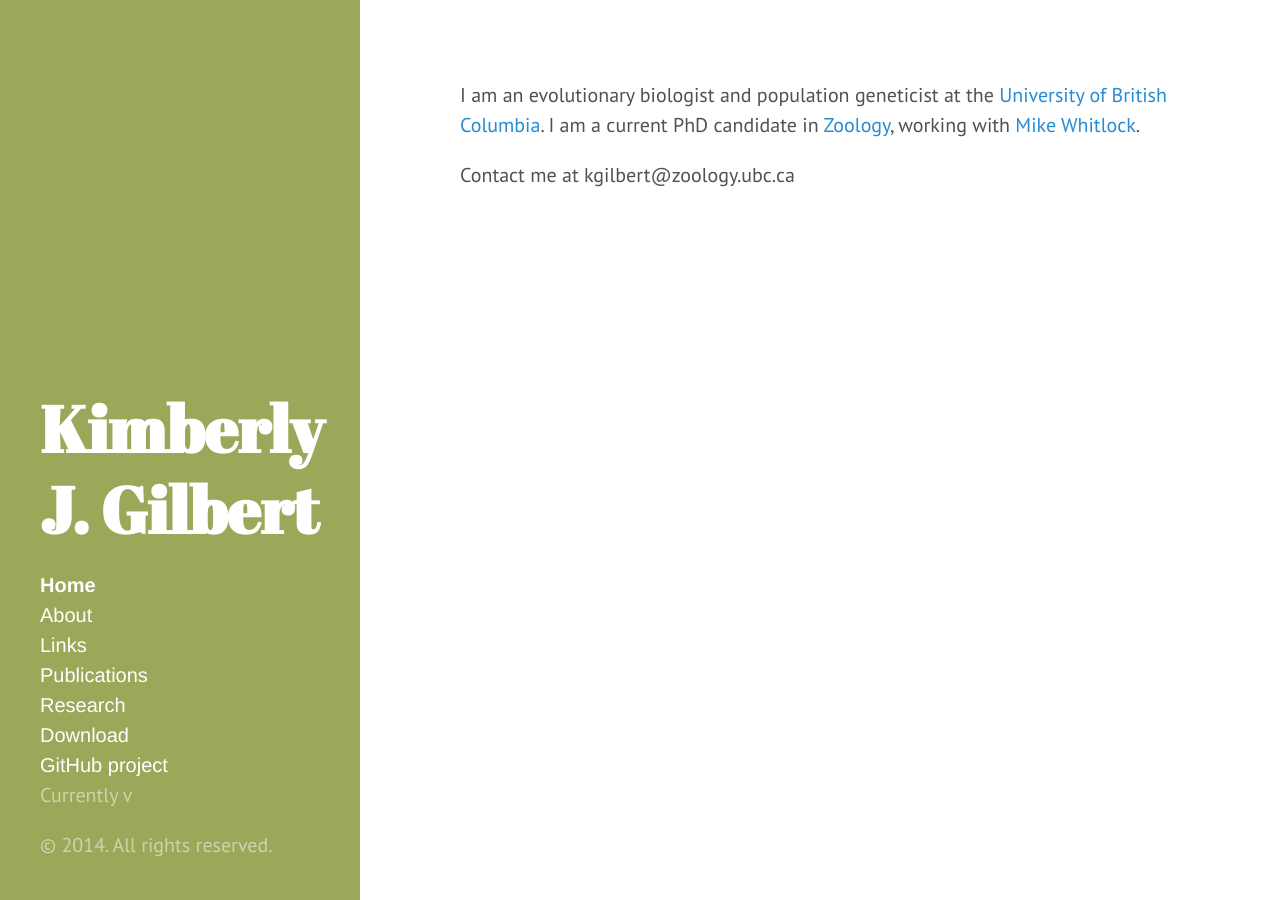
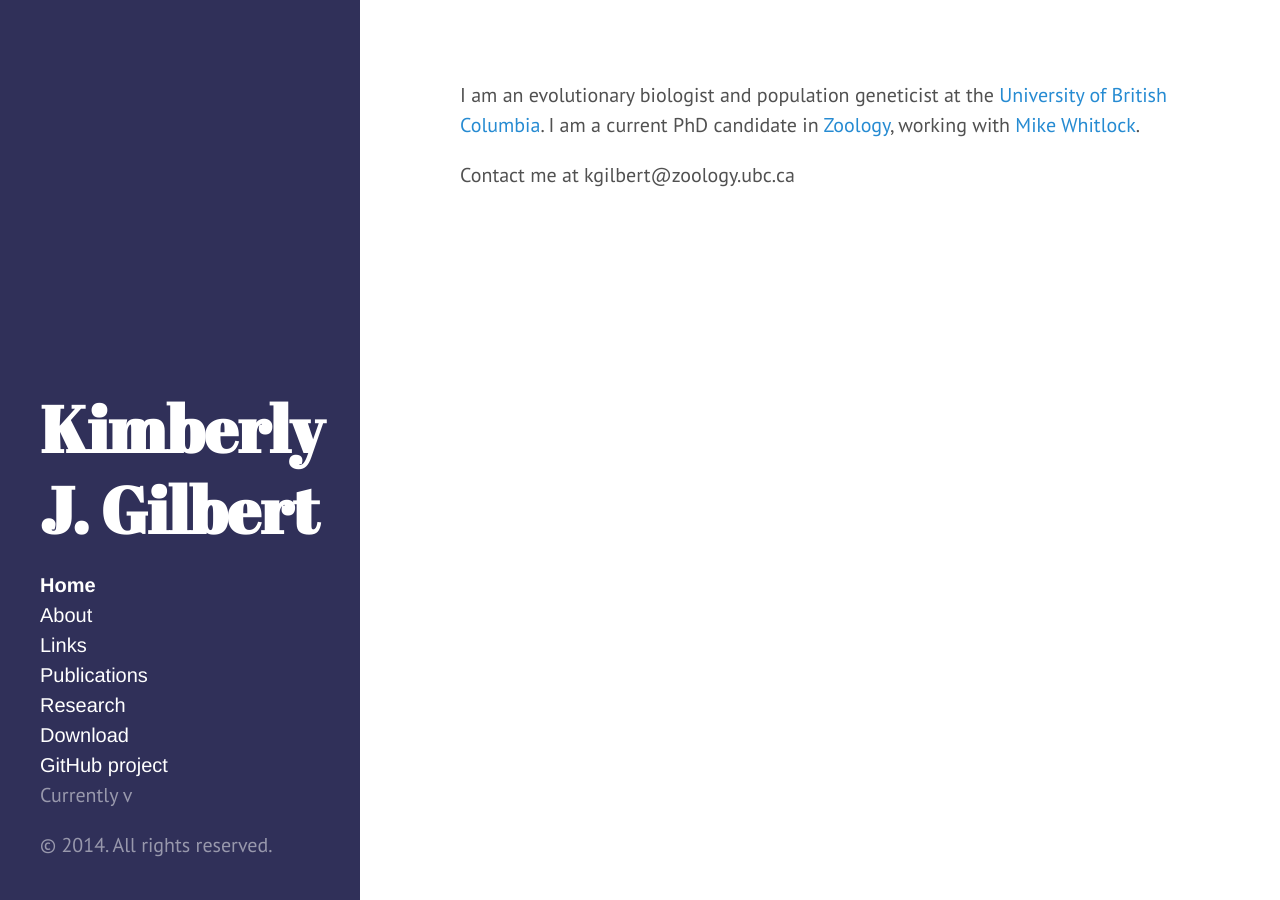
Before and after one commit to kjgilbert/kjgilbert.github.io, a Jekyll site: the page built from index.md, in a window 1280 px wide. Built offline with Jekyll 4.4.1, drawn with Linux system fonts in a browser that asks for light colours; Markdown is read by kramdown in place of the engine named in the settings.

Commit message:
play with sidebar

```diff
--- a/public/css/hyde.css
+++ b/public/css/hyde.css
@@ -57,7 +57,7 @@ html {
   text-align: center;
   padding: 2rem 1rem;
   color: rgba(255,255,255,.5);
-  background-color: #99a959;
+  background-color: #303059;
 }
 @media (min-width: 48rem) {
   .sidebar {
```
